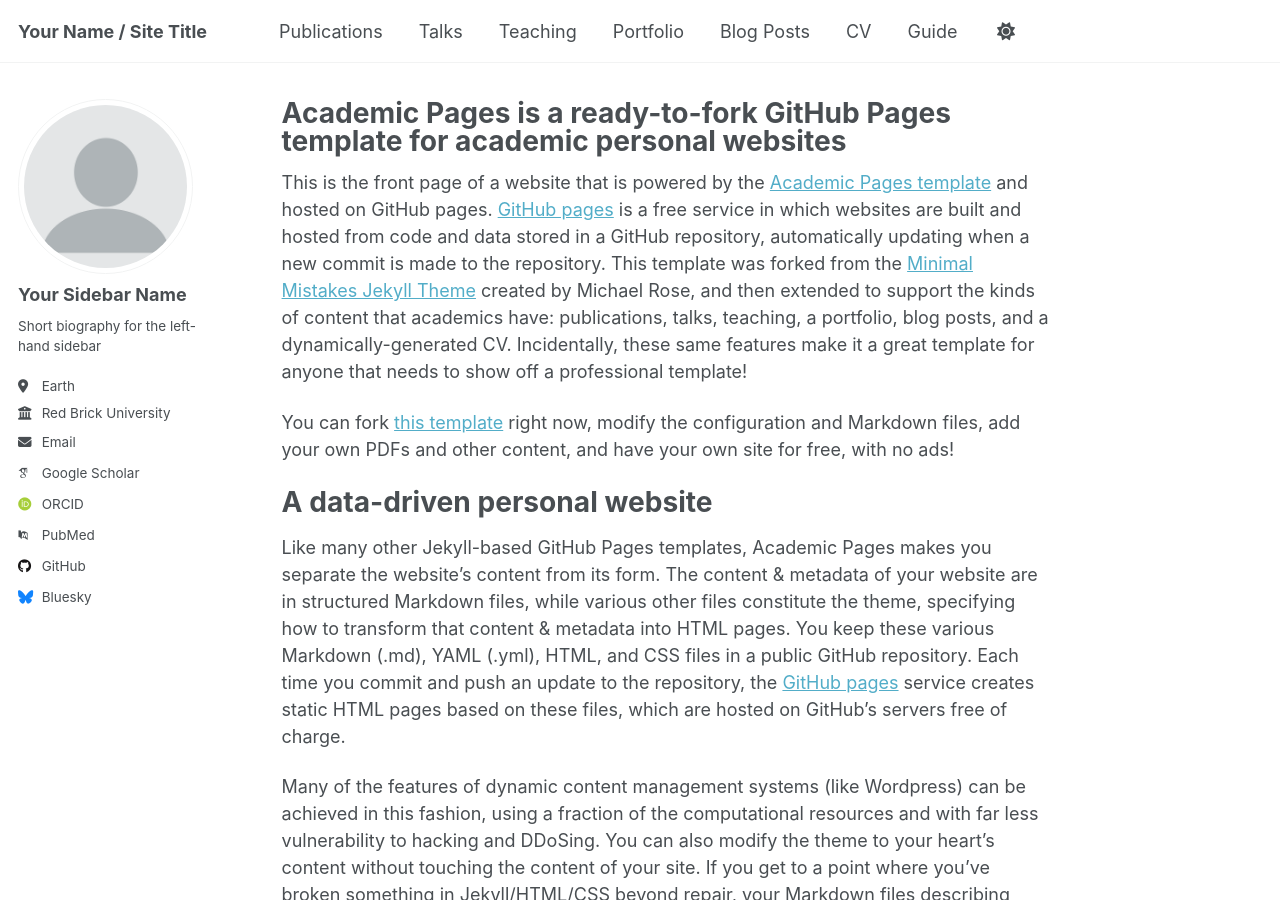
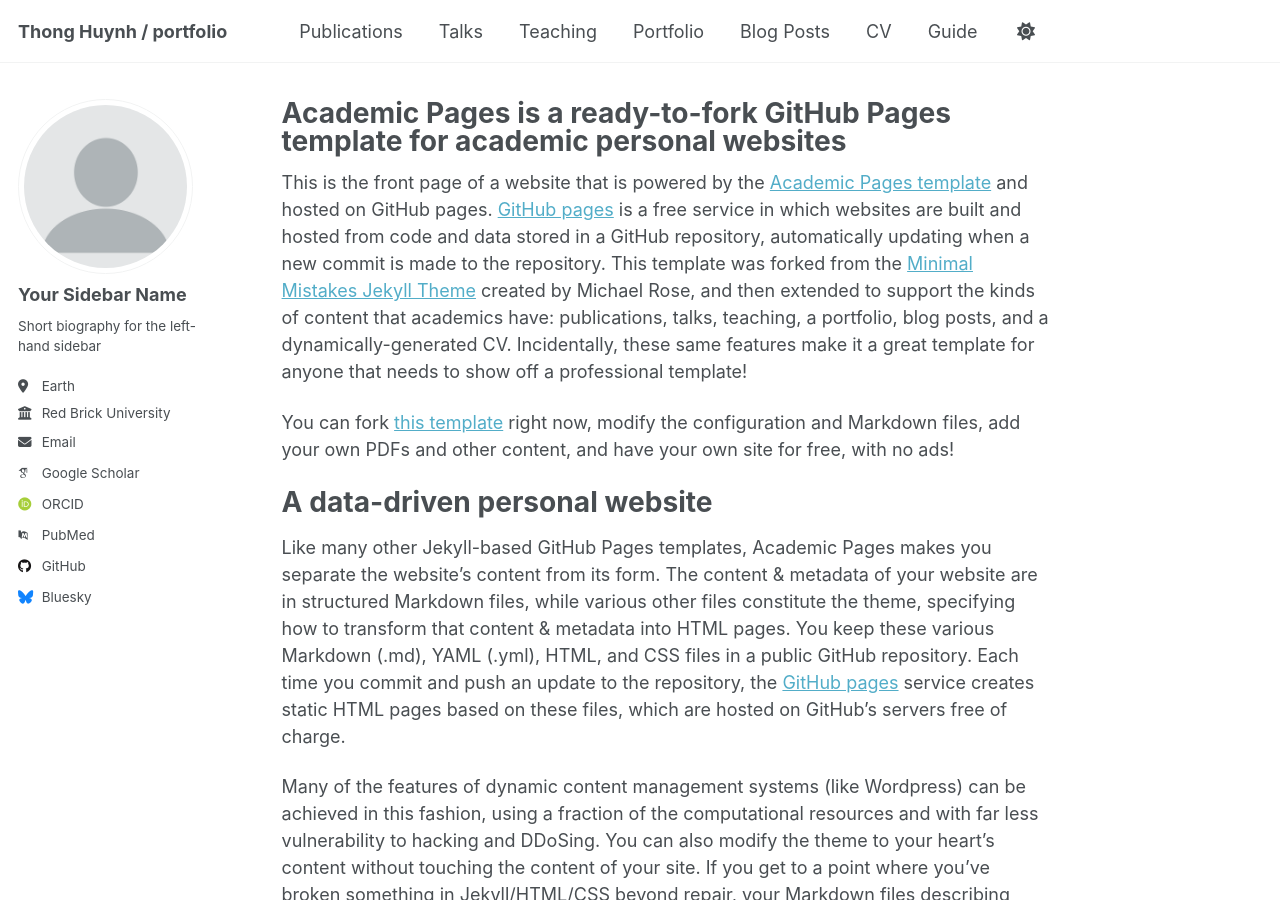
Before and after one commit to ThongHHuynh/ThongHHuynh.github.io, a Jekyll site: the page built from _pages/about.md, in a window 1280 px wide and 900 px high. Built offline with Jekyll 4.4.1, drawn with Linux system fonts in a browser that asks for light colours; some web fonts are replaced; a script that is not in the unit is left out.

Commit message:
Update _config.yml

```diff
--- a/_config.yml
+++ b/_config.yml
@@ -9,13 +9,13 @@
 # Basic Site Settings
 locale                   : "en-US"
 site_theme               : "default"
-title                    : "Your Name / Site Title"
+title                    : "Thong Huynh / portfolio"
 title_separator          : "-"
 name                     : &name "Your Name"
 description              : &description "personal description"
 url                      : https://academicpages.github.io # the base hostname & protocol for your site e.g. "https://[your GitHub username].github.io" or if you already have some other page hosted on Github then use "https://[your GitHub username].github.io/[Your Repo Name]"
 baseurl                  : "" # the subpath of your site, e.g. "/blog"
-repository               : "academicpages/academicpages.github.io"
+repository               : "thonghhuynh.github.io"
 
 # Site Author - The following control what appear as part of the author content on the side bar.
 #               If a field is blank the icon and link will not appear, otherwise it will be shown.
```
